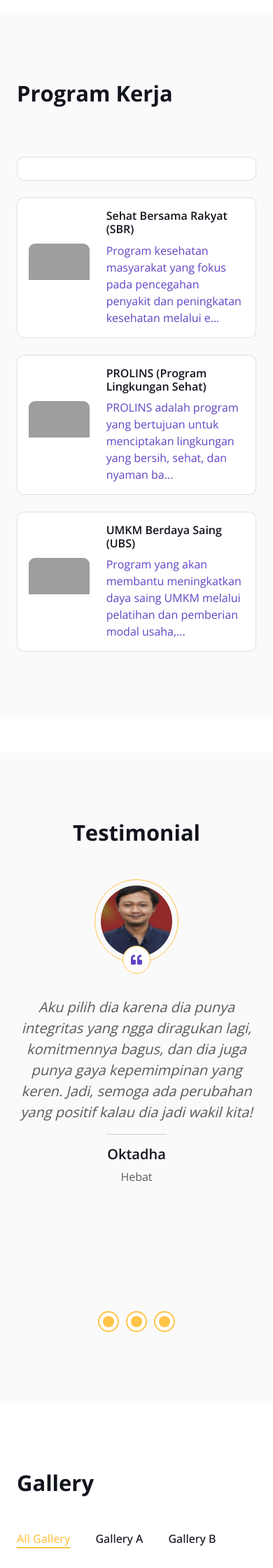
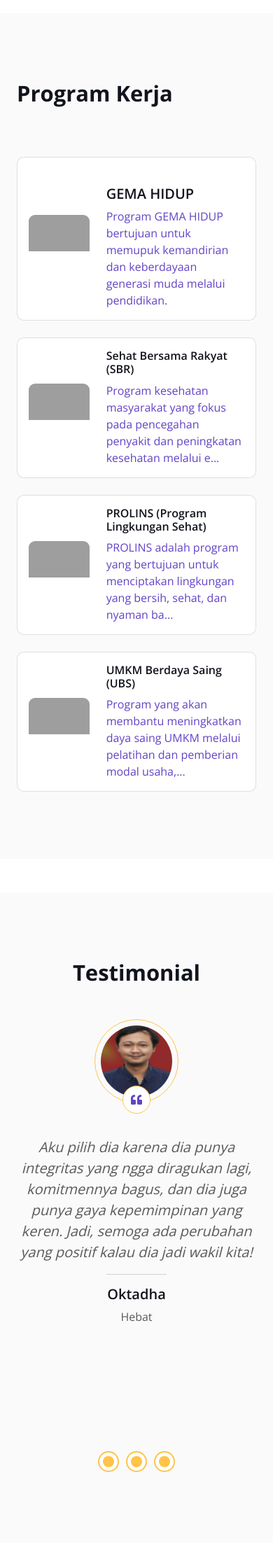
Before and after one commit to Shoichiinaba/caleg_hiba, a PHP site: page / in a window 390 px wide. Shown: the part 2857-5097 px from the top of the page at 70% size. Run offline with PHP 8.4, Linux system fonts and the light colour scheme; some libraries are stand-ins or nearby versions; grey boxes are pictures that could not be loaded.

Commit message:
update bug tampilan mobile

```diff
--- a/index.php
+++ b/index.php
@@ -252,7 +252,7 @@
                 </div>
             </div>
             <div class="row">
-                <div class="col-lg-3 col-md-6 mt-4 wow fadeInUp" data-wow-delay="0.1s">
+                <!-- <div class="col-lg-3 col-md-6 mt-4 wow fadeInUp" data-wow-delay="0.1s">
                     <div class="card p-3">
                         <a href="">
                             <div class="d-md-block d-none">
@@ -277,6 +277,40 @@
                             </div>
                         </a>
                     </div>
+                </div> -->
+                <div class="col-lg-3 col-md-6 mt-4 wow fadeInUp" data-wow-delay="0.1s">
+                    <div class="card p-3">
+                        <a href="">
+                            <div class="d-md-none">
+                                <div class="row align-items-center">
+                                    <div class="col-4">
+                                        <figure class="zoom-effect">
+                                            <img src="https://democaleg43.nyaleg.id/dirmember/00000001/democaleg43/program-151-4.jpg"
+                                                class="card-img-top" alt="GEMA HIDUP">
+                                        </figure>
+                                    </div>
+                                    <div class="col-8">
+                                        <h5 class="mt-4 text-black">GEMA HIDUP</h5>
+                                        Program GEMA HIDUP bertujuan untuk memupuk kemandirian dan keberdayaan generasi
+                                        muda
+                                        melalui pendidikan.
+                                    </div>
+                                </div>
+                            </div>
+                        </a>
+                        <a href="">
+                            <div class="d-md-block d-none">
+                                <figure class="zoom-effect">
+                                    <img src="https://democaleg43.nyaleg.id/dirmember/00000001/democaleg43/program-151-4.jpg"
+                                        class="card-img-top" alt="GEMA HIDUP">
+                                </figure>
+                                <h5 class="mt-4 text-black">GEMA HIDUP</h5>
+                                Program GEMA HIDUP bertujuan untuk memupuk kemandirian dan keberdayaan generasi
+                                muda
+                                melalui pendidikan.
+                            </div>
+                        </a>
+                    </div>
                 </div>
                 <div class="col-lg-3 col-md-6 mt-4 wow fadeInUp" data-wow-delay="0.1s">
                     <div class="card p-3">
@@ -297,7 +331,6 @@
                                 </div>
                             </div>
                         </a>
-
                         <a href="">
                             <div class="d-md-block d-none">
                                 <figure class="zoom-effect">
```
